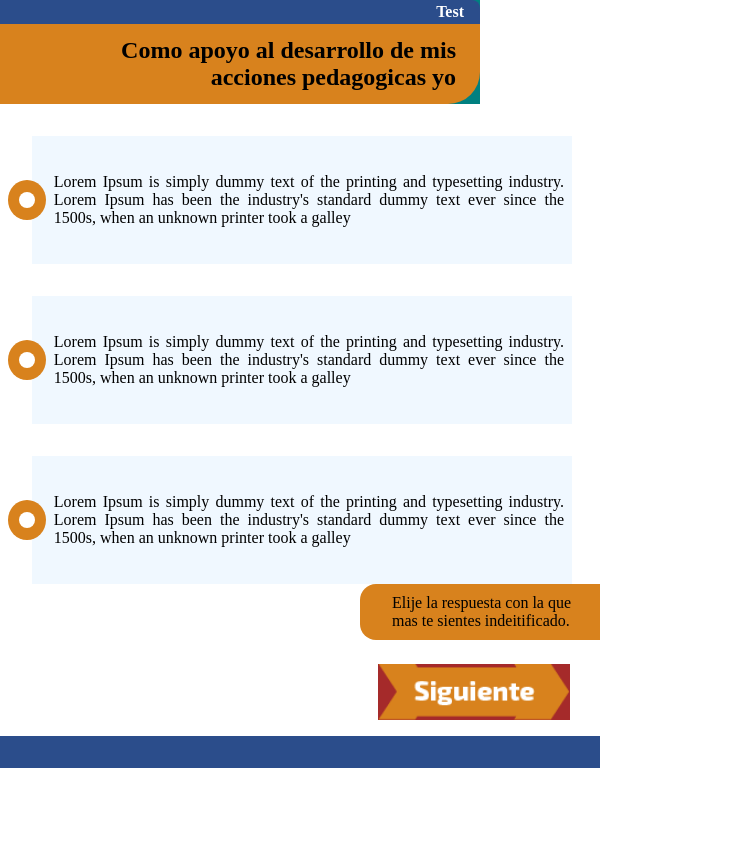
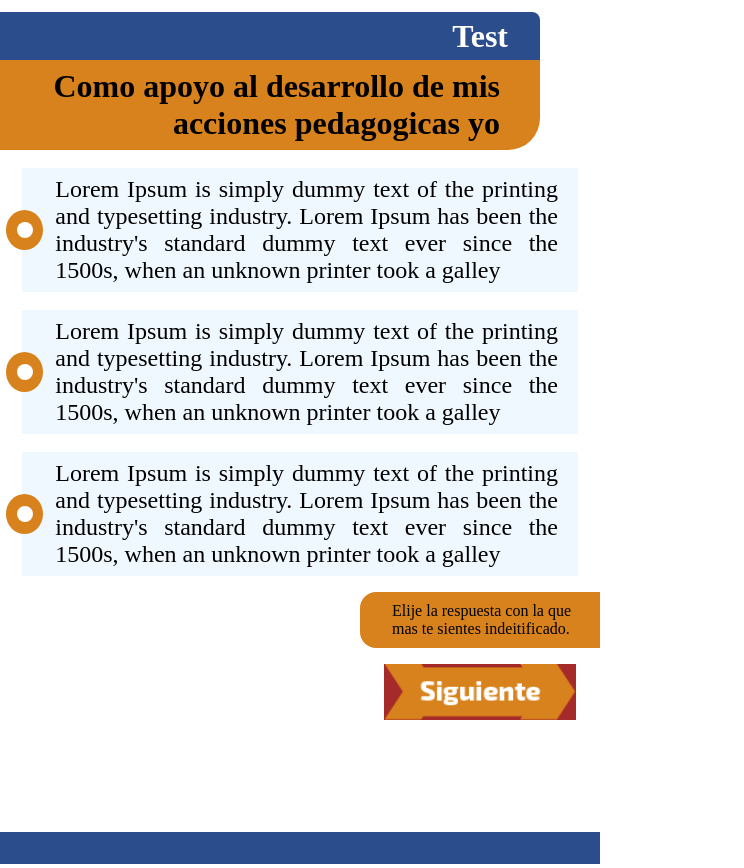
Before and after one commit to MavcDev/Comtic-PCM, an Angular app: page / in a window 600 px wide. Shown: the whole page, 744 px wide, since content can reach past the window. Before the commit the page ends 800 px from the top, so only its background shows below. Built offline with nearby package versions, Linux system fonts and the light colour scheme.

Commit message:
version 2 del responsive

```diff
--- a/src/app/component/answer/answer.component.css
+++ b/src/app/component/answer/answer.component.css
@@ -1,10 +1,11 @@
 :host{
     display: flex;
     width: 50%;
-    height: 10em;
+    height: 6em;
     position: relative;
     align-items: center;
     background-color: aliceblue;
+    padding: 0.5em;
 }
 
 .btn-select{
@@ -36,18 +37,16 @@
     color: var(--text-dark);
 }
 
-@media (min-width: 0px) and (max-width: 600px) {
+@media (max-width: 900px){
     :host{
-        height: 7em;
-    }
-
-    .text{
-        font-size: 1em;
+        width: 90%;
+        height: auto;
     }
 }
 
-@media (min-width: 600px) and (max-width: 900px) {
+@media (min-width: 900px) and (max-width: 1080px){
     :host{
-        height: 8em;
+        width: 60%;
+        height: auto;
     }
 }
--- a/src/app/component/btnfinish/btnfinish.component.css
+++ b/src/app/component/btnfinish/btnfinish.component.css
@@ -1,6 +1,6 @@
 .container{
     position: absolute;
-    right: 5%;
+    right: 4%;
     bottom: 7em;
     height: 3.5em;
     width: 12em;
@@ -11,19 +11,7 @@
     background-image: url('src/assets/play/btn-next.png');
 }
 
-@media (min-width: 0px) and (max-width: 600px) {
-    .container{
-        bottom: 5em;
-    }
-}
-
-@media (min-width: 600px) and (max-width: 900px) {
-    .container{
-        bottom: 5em;
-    }
-}
-
-@media (max-width: 900px) and (max-height: 785px){
+@media (max-width: 900px){
     .container{
         position: relative;
         margin-left: auto;
--- a/src/app/component/label-next/label-next.component.css
+++ b/src/app/component/label-next/label-next.component.css
@@ -19,22 +19,10 @@ span{
     color: var(--text-dark);
 }
 
-@media (min-width: 0px) and (max-width: 600px) {
-    .container{
-        bottom: 10em;
-    }
-}
-
-@media (min-width: 600px) and (max-width: 900px) {
-    .container{
-        bottom: 10em;
-    }
-}
-
-@media (max-width: 900px) and (max-height: 785px){
+@media (max-width: 900px) {
     .container{
         position: relative;
-        margin-top: 11em;
+        margin-top: 13em;
         margin-left: auto;
     }
 }
--- a/src/app/component/line-question/line-question.component.css
+++ b/src/app/component/line-question/line-question.component.css
@@ -3,7 +3,7 @@
     display: flex;
     width: 100%;
     height: 2em;
-    bottom: 2em;
+    bottom: 0.5%;
     align-items: center;
     justify-content: center;
     background-color: var(--primary-color);
@@ -29,10 +29,9 @@
     background-color: white;
 }
 
-@media (max-width: 900px) and (max-height: 785px){
+@media (max-width: 900px){
     .container{
         position: relative;
         bottom: 0;
-        margin-top: -3em;
     }
 }
--- a/src/app/component/question-form/question-form.component.css
+++ b/src/app/component/question-form/question-form.component.css
@@ -1,30 +1,8 @@
 .container{
-    margin-top: 5em;
+    margin-top: 2%;
 }
 
 answer{
     margin: auto;
-    margin-top: 2em;
+    margin-top: 3%;
 }
-
-@media (min-width: 0px) and (max-width: 600px) {
-    .container{
-        margin-top: 0em;
-    }
-
-    answer{
-        width: 90%;
-        margin-left: 2em;
-    }
-}
-
-@media (min-width: 600px) and (max-width: 900px) {
-    .container{
-        margin-top: 0em;
-    }
-
-    answer{
-        width: 90%;
-        margin-left: 2em;
-    }
-}
--- a/src/app/component/question/question.component.css
+++ b/src/app/component/question/question.component.css
@@ -37,116 +37,18 @@
     text-align: right;
 }
 
-/** Movil */
-@media (min-width: 0px) and (max-width: 600px) and  (min-height: 785px) {
+@media (max-width: 900px){
     .container{
-        width: 80%;
-        background-color: teal;
-    }
-
-    .bar-top{
-        height: 1.5em;
+        width: 90%;
+        height: auto;
     }
 
     .bar-bottom{
-        height: 5em;
-    }
-
-    .text-bar-top{
-        font-size: 1em;
+        height: auto;
+        padding: 0.5em;
     }
 
     .text-bar-bottom{
-        font-size: 1.5em;
-    }
-}
-
-/* tables */
-@media (min-width: 600px) and (max-width: 900px) and (min-height: 850px) {
-    .container{
-        width: 85%;
-        background-color: burlywood;
-    }
-
-    .bar-top{
-        display: flex;
-        height: 3em;
-    }
-
-    .bar-bottom{
-        height: 6em;
-    }
-
-    .text-bar-top {
-        font-size: 2em;
-    }
-
-    .text-bar-bottom{
-        width: 90%;
         font-size: 2em;
     }
 }
-
-/* @media (min-width: 900px) and (max-height: 768px){
-    .container{
-        width: 80%;
-        background-color: darkmagenta;
-    }
-} */
-
-@media (max-width: 900px) and (max-height: 785px){
-    .container{
-        width: 90%;
-        background-color: red;
-    }
-
-    .bar-top{
-        height: 1.5em;
-    }
-
-    .bar-bottom{
-        height: 5em;
-    }
-
-    .text-bar-top{
-        font-size: 1em;
-    }
-
-    .text-bar-bottom{
-        font-size: 1.5em;
-    }
-}
-
-@media (min-width: 900px) and (max-width: 900px) and (min-height: 600px){
-    .container{
-        background-color: darkmagenta;
-    }
-}
-
-/*@media (min-width: 900px) and (min-height: 768px){
-    .container{
-        background-color: yellow;
-    }
-}
-
-@media (min-width: 1600px) and (min-height: 1024px){
-    .container{
-        background-color: blue;
-    }
-}
-
-@media (min-width: 2000px) and (min-height: 1400px){
-    .container{
-        background-color: brown;
-    }
-}
-
-@media (min-width: 3000px) and (min-height: 2000px){
-    .container{
-        background-color: green;
-    }
-}
-
-@media (min-width: 4000px) and (min-height: 2300px){
-
-}*/
```
